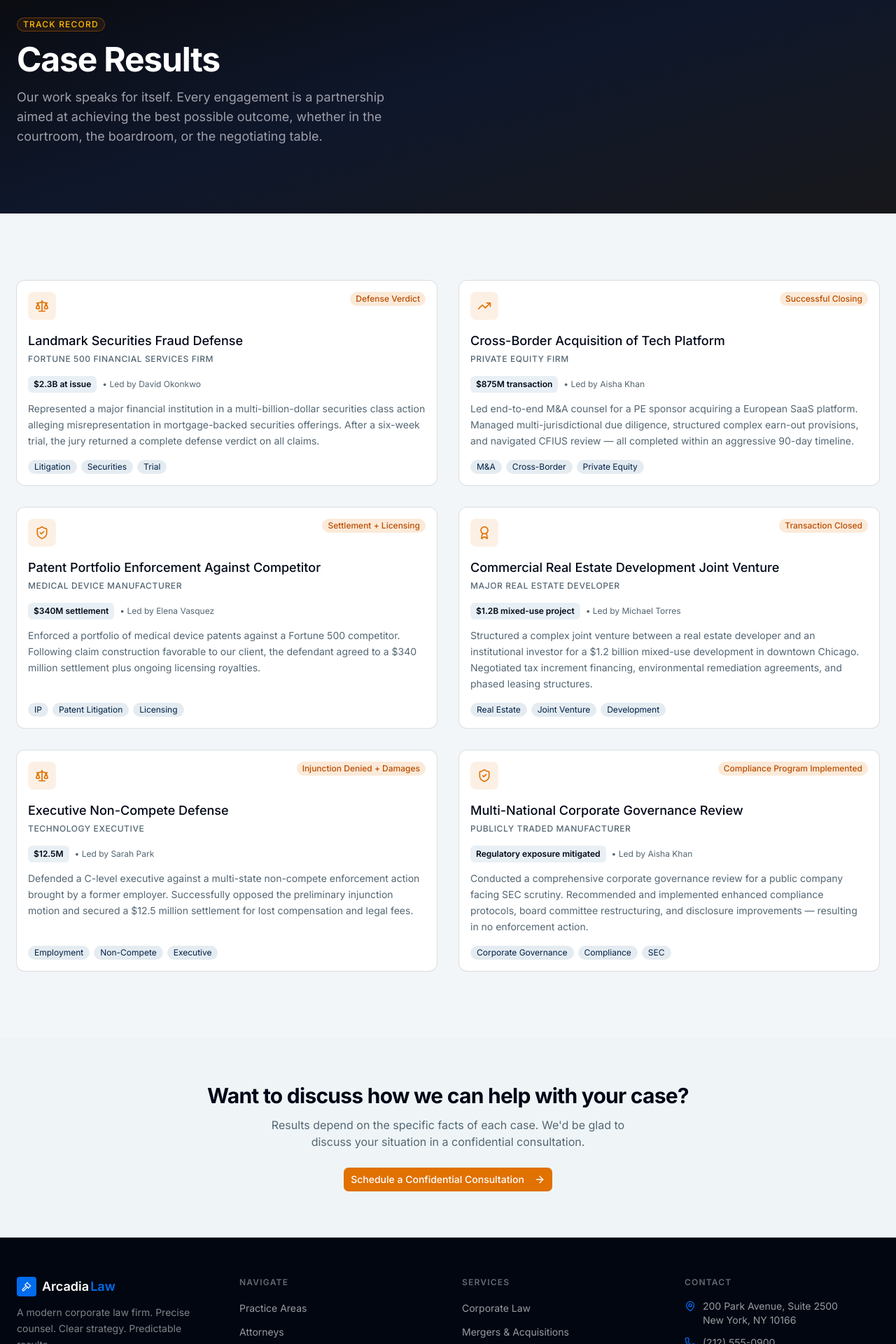
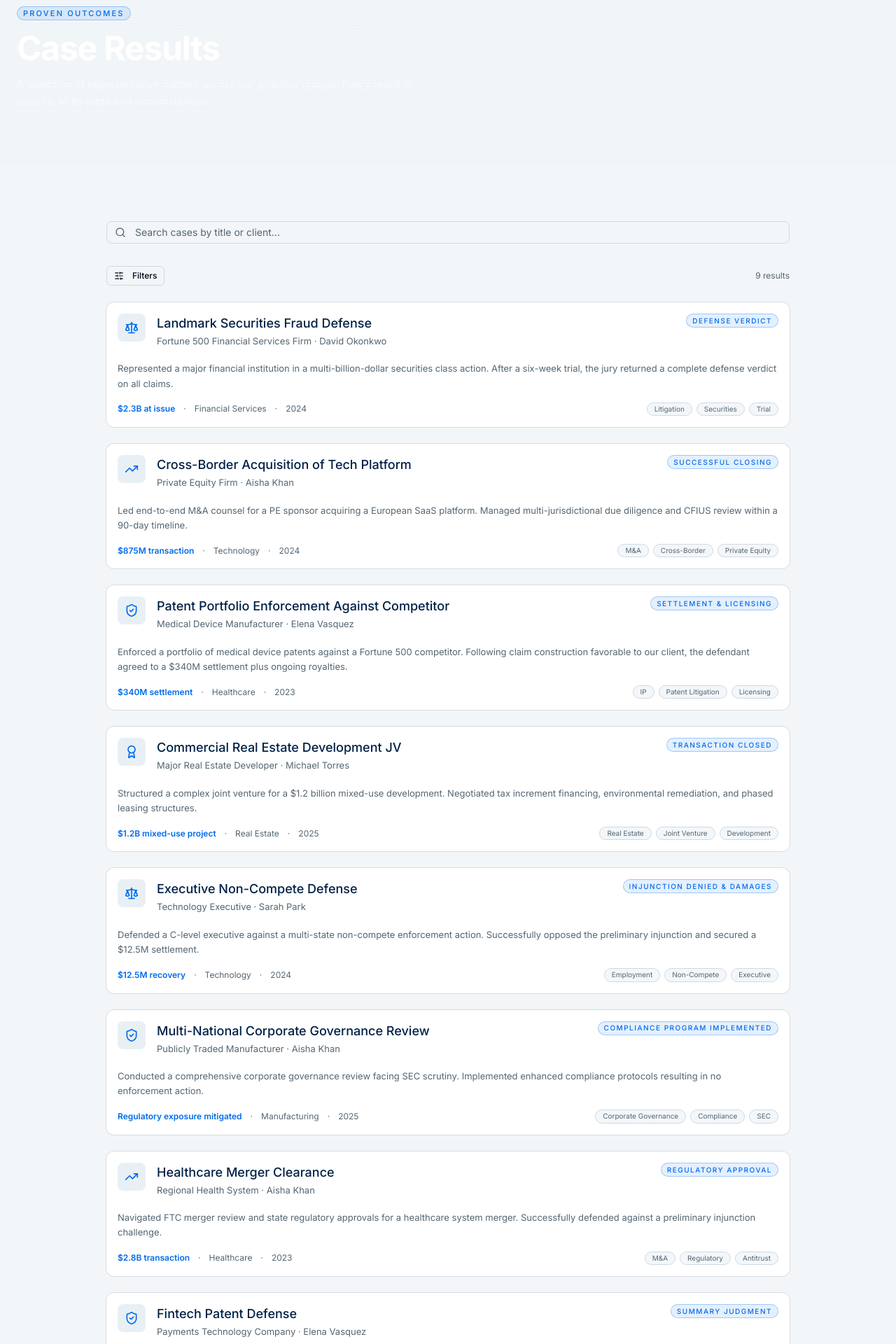
Before and after one commit to anas-khan-antimatter/mkt-arcadia-law, a Next.js app in the folder arcadia-law/: page /case-results in a window 1280 px wide. Shown: the part 140-2060 px from the top of the page at 70% size. Built offline with nearby package versions, Linux system fonts and the light colour scheme.

Commit message:
antimatter: checkpoint c-1790732954718-w4dlf

```diff
--- a/arcadia-law/src/app/case-results/page.tsx
+++ b/arcadia-law/src/app/case-results/page.tsx
@@ -1,3 +1,6 @@
+"use client";
+
+import { useState, useMemo } from "react";
 import { Badge } from "@/components/ui/badge";
 import { Button } from "@/components/ui/button";
 import {
@@ -7,18 +10,42 @@ import {
   CardHeader,
   CardTitle,
 } from "@/components/ui/card";
-import { ArrowRight, Award, TrendingUp, ShieldCheck, Scale } from "lucide-react";
-import Link from "next/link";
+import { Input } from "@/components/ui/input";
+import {
+  Award,
+  TrendingUp,
+  ShieldCheck,
+  Scale,
+  Gavel,
+  Search,
+  SlidersHorizontal,
+  X,
+} from "lucide-react";
 
-const caseResults = [
+interface CaseResult {
+  title: string;
+  outcome: string;
+  client: string;
+  value: string;
+  description: string;
+  attorney: string;
+  industry: string;
+  year: number;
+  tags: string[];
+  icon: typeof Scale;
+}
+
+const caseResults: CaseResult[] = [
   {
     title: "Landmark Securities Fraud Defense",
     outcome: "Defense Verdict",
     client: "Fortune 500 Financial Services Firm",
     value: "$2.3B at issue",
     description:
-      "Represented a major financial institution in a multi-billion-dollar securities class action alleging misrepresentation in mortgage-backed securities offerings. After a six-week trial, the jury returned a complete defense verdict on all claims.",
+      "Represented a major financial institution in a multi-billion-dollar securities class action. After a six-week trial, the jury returned a complete defense verdict on all claims.",
     attorney: "David Okonkwo",
+    industry: "Financial Services",
+    year: 2024,
     tags: ["Litigation", "Securities", "Trial"],
     icon: Scale,
   },
@@ -28,41 +55,49 @@ const caseResults = [
     client: "Private Equity Firm",
     value: "$875M transaction",
     description:
-      "Led end-to-end M&A counsel for a PE sponsor acquiring a European SaaS platform. Managed multi-jurisdictional due diligence, structured complex earn-out provisions, and navigated CFIUS review — all completed within an aggressive 90-day timeline.",
+      "Led end-to-end M&A counsel for a PE sponsor acquiring a European SaaS platform. Managed multi-jurisdictional due diligence and CFIUS review within a 90-day timeline.",
     attorney: "Aisha Khan",
+    industry: "Technology",
+    year: 2024,
     tags: ["M&A", "Cross-Border", "Private Equity"],
     icon: TrendingUp,
   },
   {
     title: "Patent Portfolio Enforcement Against Competitor",
-    outcome: "Settlement + Licensing",
+    outcome: "Settlement & Licensing",
     client: "Medical Device Manufacturer",
     value: "$340M settlement",
     description:
-      "Enforced a portfolio of medical device patents against a Fortune 500 competitor. Following claim construction favorable to our client, the defendant agreed to a $340 million settlement plus ongoing licensing royalties.",
+      "Enforced a portfolio of medical device patents against a Fortune 500 competitor. Following claim construction favorable to our client, the defendant agreed to a $340M settlement plus ongoing royalties.",
     attorney: "Elena Vasquez",
+    industry: "Healthcare",
+    year: 2023,
     tags: ["IP", "Patent Litigation", "Licensing"],
     icon: ShieldCheck,
   },
   {
-    title: "Commercial Real Estate Development Joint Venture",
+    title: "Commercial Real Estate Development JV",
     outcome: "Transaction Closed",
     client: "Major Real Estate Developer",
     value: "$1.2B mixed-use project",
     description:
-      "Structured a complex joint venture between a real estate developer and an institutional investor for a $1.2 billion mixed-use development in downtown Chicago. Negotiated tax increment financing, environmental remediation agreements, and phased leasing structures.",
+      "Structured a complex joint venture for a $1.2 billion mixed-use development. Negotiated tax increment financing, environmental remediation, and phased leasing structures.",
     attorney: "Michael Torres",
+    industry: "Real Estate",
+    year: 2025,
     tags: ["Real Estate", "Joint Venture", "Development"],
     icon: Award,
   },
   {
     title: "Executive Non-Compete Defense",
-    outcome: "Injunction Denied + Damages",
+    outcome: "Injunction Denied & Damages",
     client: "Technology Executive",
-    value: "$12.5M",
+    value: "$12.5M recovery",
     description:
-      "Defended a C-level executive against a multi-state non-compete enforcement action brought by a former employer. Successfully opposed the preliminary injunction motion and secured a $12.5 million settlement for lost compensation and legal fees.",
+      "Defended a C-level executive against a multi-state non-compete enforcement action. Successfully opposed the preliminary injunction and secured a $12.5M settlement.",
     attorney: "Sarah Park",
+    industry: "Technology",
+    year: 2024,
     tags: ["Employment", "Non-Compete", "Executive"],
     icon: Scale,
   },
@@ -72,110 +107,252 @@ const caseResults = [
     client: "Publicly Traded Manufacturer",
     value: "Regulatory exposure mitigated",
     description:
-      "Conducted a comprehensive corporate governance review for a public company facing SEC scrutiny. Recommended and implemented enhanced compliance protocols, board committee restructuring, and disclosure improvements — resulting in no enforcement action.",
+      "Conducted a comprehensive corporate governance review facing SEC scrutiny. Implemented enhanced compliance protocols resulting in no enforcement action.",
     attorney: "Aisha Khan",
+    industry: "Manufacturing",
+    year: 2025,
     tags: ["Corporate Governance", "Compliance", "SEC"],
     icon: ShieldCheck,
   },
+  {
+    title: "Healthcare Merger Clearance",
+    outcome: "Regulatory Approval",
+    client: "Regional Health System",
+    value: "$2.8B transaction",
+    description:
+      "Navigated FTC merger review and state regulatory approvals for a healthcare system merger. Successfully defended against a preliminary injunction challenge.",
+    attorney: "Aisha Khan",
+    industry: "Healthcare",
+    year: 2023,
+    tags: ["M&A", "Regulatory", "Antitrust"],
+    icon: TrendingUp,
+  },
+  {
+    title: "Fintech Patent Defense",
+    outcome: "Summary Judgment",
+    client: "Payments Technology Company",
+    value: "$520M exposure avoided",
+    description:
+      "Obtained summary judgment of non-infringement in a patent case involving core payments technology. The court adopted our claim construction arguments in full.",
+    attorney: "Elena Vasquez",
+    industry: "Financial Services",
+    year: 2024,
+    tags: ["IP", "Patent Litigation", "Tech"],
+    icon: ShieldCheck,
+  },
+  {
+    title: "Class Action Wage & Hour Defense",
+    outcome: "Decertification Granted",
+    client: "National Retail Chain",
+    value: "$185M exposure reduced",
+    description:
+      "Successfully decertified a nationwide class action involving wage and hour claims. Obtained favorable ruling on summary judgment, reducing exposure from class-wide to individual claims.",
+    attorney: "David Okonkwo",
+    industry: "Retail",
+    year: 2023,
+    tags: ["Litigation", "Employment", "Class Action"],
+    icon: Gavel,
+  },
 ];
 
+const allIndustries = [...new Set(caseResults.map((r) => r.industry))].sort();
+const allYears = [...new Set(caseResults.map((r) => r.year))].sort((a, b) => b - a);
+const allOutcomes = [...new Set(caseResults.map((r) => r.outcome))].sort();
+
 export default function CaseResultsPage() {
+  const [search, setSearch] = useState("");
+  const [industryFilter, setIndustryFilter] = useState("");
+  const [yearFilter, setYearFilter] = useState<number | "">("");
+  const [outcomeFilter, setOutcomeFilter] = useState("");
+  const [showFilters, setShowFilters] = useState(false);
+
+  const filtered = useMemo(() => {
+    return caseResults.filter((r) => {
+      if (search && !r.title.toLowerCase().includes(search.toLowerCase()) && !r.client.toLowerCase().includes(search.toLowerCase())) return false;
+      if (industryFilter && r.industry !== industryFilter) return false;
+      if (yearFilter !== "" && r.year !== yearFilter) return false;
+      if (outcomeFilter && r.outcome !== outcomeFilter) return false;
+      return true;
+    });
+  }, [search, industryFilter, yearFilter, outcomeFilter]);
+
+  const clearFilters = () => {
+    setSearch("");
+    setIndustryFilter("");
+    setYearFilter("");
+    setOutcomeFilter("");
+  };
+
+  const hasActiveFilters = search || industryFilter || yearFilter !== "" || outcomeFilter;
+
   return (
     <div className="flex flex-col">
       {/* Hero */}
-      <section className="bg-gradient-to-br from-zinc-950 via-slate-900 to-zinc-900 py-16 md:py-24">
-        <div className="container mx-auto px-4 md:px-6">
-          <Badge className="mb-4 border-amber-600/40 bg-amber-600/10 text-amber-400 text-xs tracking-widest uppercase">
-            Track Record
+      <section className="relative overflow-hidden bg-[oklch(0.08_0.03_255)] scan-line py-16 md:py-20">
+        <div className="absolute inset-0 grid-overlay opacity-30" />
+        <div className="container mx-auto px-4 md:px-6 relative z-10">
+          <Badge className="mb-4 border-accent/30 bg-accent/10 text-accent text-[11px] tracking-[0.2em] uppercase font-mono">
+            Proven Outcomes
           </Badge>
           <h1 className="text-4xl font-bold tracking-tight text-white md:text-5xl">
             Case Results
           </h1>
-          <p className="mt-4 max-w-xl text-lg text-zinc-400">
-            Our work speaks for itself. Every engagement is a partnership
-            aimed at achieving the best possible outcome, whether in the
-            courtroom, the boardroom, or the negotiating table.
+          <p className="mt-4 max-w-xl text-lg text-white/55 font-mono text-[15px]">
+            A selection of representative matters across our practice groups.
+            Every result is specific to its facts and circumstances.
           </p>
         </div>
       </section>
 
-      {/* Results grid */}
-      <section className="py-16 md:py-24">
-        <div className="container mx-auto px-4 md:px-6">
-          <div className="grid gap-8 md:grid-cols-2">
-            {caseResults.map((result) => {
+      {/* Filters & Results */}
+      <section className="py-12 md:py-20">
+        <div className="container mx-auto px-4 md:px-6 max-w-5xl">
+          {/* Search bar */}
+          <div className="mb-8">
+            <div className="relative">
+              <Search className="absolute left-3 top-1/2 h-4 w-4 -translate-y-1/2 text-muted-foreground" />
+              <Input
+                placeholder="Search cases by title or client..."
+                value={search}
+                onChange={(e) => setSearch(e.target.value)}
+                className="pl-10 font-mono text-[14px]"
+              />
+            </div>
+          </div>
+
+          {/* Filter toggles */}
+          <div className="mb-6 flex flex-wrap items-center gap-3">
+            <Button
+              variant="outline"
+              size="sm"
+              onClick={() => setShowFilters(!showFilters)}
+              className="text-xs font-mono"
+            >
+              <SlidersHorizontal className="mr-2 h-3.5 w-3.5" />
+              Filters
+            </Button>
+            {hasActiveFilters && (
+              <Button
+                variant="ghost"
+                size="sm"
+                onClick={clearFilters}
+                className="text-xs font-mono text-muted-foreground"
+              >
+                <X className="mr-1 h-3 w-3" /> Clear all
+              </Button>
+            )}
+            <span className="text-xs text-muted-foreground font-mono ml-auto">
+              {filtered.length} result{filtered.length !== 1 ? "s" : ""}
+            </span>
+          </div>
+
+          {/* Filter chips */}
+          {showFilters && (
+            <div className="mb-8 flex flex-wrap gap-3 rounded-xl border border-border bg-card p-4">
+              <div className="space-y-1.5">
+                <label className="text-[10px] font-mono uppercase tracking-widest text-muted-foreground">Industry</label>
+                <select
+                  value={industryFilter}
+                  onChange={(e) => setIndustryFilter(e.target.value)}
+                  className="h-9 rounded-lg border border-border bg-background px-3 text-sm font-mono text-[13px] focus:outline-none focus:ring-1 focus:ring-accent"
+                >
+                  <option value="">All Industries</option>
+                  {allIndustries.map((ind) => (
+                    <option key={ind} value={ind}>{ind}</option>
+                  ))}
+                </select>
+              </div>
+              <div className="space-y-1.5">
+                <label className="text-[10px] font-mono uppercase tracking-widest text-muted-foreground">Year</label>
+                <select
+                  value={yearFilter}
+                  onChange={(e) => setYearFilter(e.target.value ? Number(e.target.value) : "")}
+                  className="h-9 rounded-lg border border-border bg-background px-3 text-sm font-mono text-[13px] focus:outline-none focus:ring-1 focus:ring-accent"
+                >
+                  <option value="">All Years</option>
+                  {allYears.map((y) => (
+                    <option key={y} value={y}>{y}</option>
+                  ))}
+                </select>
+              </div>
+              <div className="space-y-1.5">
+                <label className="text-[10px] font-mono uppercase tracking-widest text-muted-foreground">Result Type</label>
+                <select
+                  value={outcomeFilter}
+                  onChange={(e) => setOutcomeFilter(e.target.value)}
+                  className="h-9 rounded-lg border border-border bg-background px-3 text-sm font-mono text-[13px] focus:outline-none focus:ring-1 focus:ring-accent"
+                >
+                  <option value="">All Outcomes</option>
+                  {allOutcomes.map((o) => (
+                    <option key={o} value={o}>{o}</option>
+                  ))}
+                </select>
+              </div>
+            </div>
+          )}
+
+          {/* Results */}
+          <div className="space-y-6">
+            {filtered.length === 0 ? (
+              <Card className="border-border">
+                <CardContent className="py-12 text-center">
+                  <p className="text-muted-foreground font-mono text-[15px]">No matching cases found. Try adjusting your filters.</p>
+                  <Button variant="outline" size="sm" onClick={clearFilters} className="mt-4 font-mono text-xs">
+                    Clear Filters
+                  </Button>
+                </CardContent>
+              </Card>
+            ) : (
+              filtered.map((result) => {
                 const Icon = result.icon;
                 return (
-                <Card
-                  key={result.title}
-                  className="flex flex-col transition-all hover:shadow-lg hover:border-amber-600/30"
-                >
+                  <Card key={result.title} className="border-border group hover:border-accent/20 transition-all">
                     <CardHeader>
-                    <div className="flex items-start justify-between">
-                      <div className="flex h-10 w-10 items-center justify-center rounded-lg bg-amber-600/10 text-amber-600 shrink-0">
+                      <div className="flex items-start justify-between gap-4">
+                        <div className="flex items-start gap-4">
+                          <div className="flex h-10 w-10 shrink-0 items-center justify-center rounded-lg bg-muted text-accent group-hover:bg-accent/10 transition-colors">
                             <Icon className="h-5 w-5" />
                           </div>
-                      <Badge className="bg-amber-600/15 text-amber-700 border-0">
+                          <div>
+                            <CardTitle className="text-lg text-primary">
+                              {result.title}
+                            </CardTitle>
+                            <CardDescription className="font-mono text-[13px] mt-0.5">
+                              {result.client} · {result.attorney}
+                            </CardDescription>
+                          </div>
+                        </div>
+                        <Badge className="shrink-0 border-accent/30 bg-accent/10 text-accent text-[10px] tracking-[0.15em] uppercase font-mono whitespace-nowrap">
                           {result.outcome}
                         </Badge>
                       </div>
-                    <CardTitle className="text-lg mt-3">
-                      {result.title}
-                    </CardTitle>
-                    <CardDescription className="text-xs uppercase tracking-wider font-medium">
-                      {result.client}
-                    </CardDescription>
                     </CardHeader>
-                  <CardContent className="flex-1 flex flex-col">
-                    <div className="flex items-center gap-2 mb-3">
-                      <div className="rounded-md bg-muted px-2 py-1 text-xs font-semibold text-foreground">
-                        {result.value}
-                      </div>
-                      <span className="text-xs text-muted-foreground">
-                        • Led by {result.attorney}
-                      </span>
-                    </div>
-                    <p className="text-sm text-muted-foreground leading-relaxed flex-1">
+                    <CardContent>
+                      <p className="text-sm text-muted-foreground leading-relaxed font-mono text-[13px]">
                         {result.description}
                       </p>
-                    <div className="mt-4 flex flex-wrap gap-1.5">
+                      <div className="mt-4 flex flex-wrap items-center gap-3 text-xs">
+                        <span className="font-mono text-accent font-semibold">{result.value}</span>
+                        <span className="text-muted-foreground">·</span>
+                        <span className="font-mono text-muted-foreground">{result.industry}</span>
+                        <span className="text-muted-foreground">·</span>
+                        <span className="font-mono text-muted-foreground">{result.year}</span>
+                        <div className="flex flex-wrap gap-1.5 ml-auto">
                           {result.tags.map((tag) => (
-                        <Badge
+                            <span
                               key={tag}
-                          variant="secondary"
-                          className="text-xs font-normal"
+                              className="inline-block rounded-full border border-border bg-muted/50 px-2.5 py-0.5 text-[10px] font-mono text-muted-foreground"
                             >
                               {tag}
-                        </Badge>
+                            </span>
                           ))}
+                        </div>
                       </div>
                     </CardContent>
                   </Card>
                 );
-            })}
-          </div>
-        </div>
-      </section>
-
-      {/* CTA */}
-      <section className="bg-muted/30 py-16">
-        <div className="container mx-auto px-4 text-center md:px-6">
-          <h2 className="text-2xl font-bold tracking-tight md:text-3xl">
-            Want to discuss how we can help with your case?
-          </h2>
-          <p className="mt-3 text-muted-foreground max-w-lg mx-auto">
-            Results depend on the specific facts of each case. We&apos;d be
-            glad to discuss your situation in a confidential consultation.
-          </p>
-          <div className="mt-6">
-            <Button
-              size="lg"
-              className="bg-amber-600 hover:bg-amber-700 text-white"
-              render={<Link href="/contact" />}
-            >
-              Schedule a Confidential Consultation
-              <ArrowRight className="ml-2 h-4 w-4" />
-            </Button>
+              })
+            )}
           </div>
         </div>
       </section>
```
Lines whose indentation alone changed are shown as unchanged.
